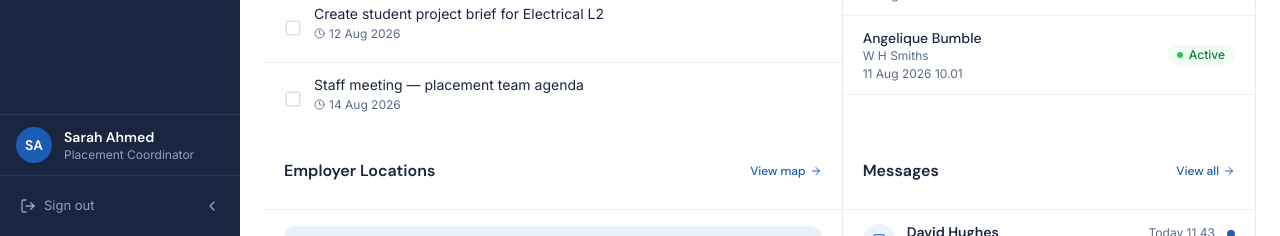
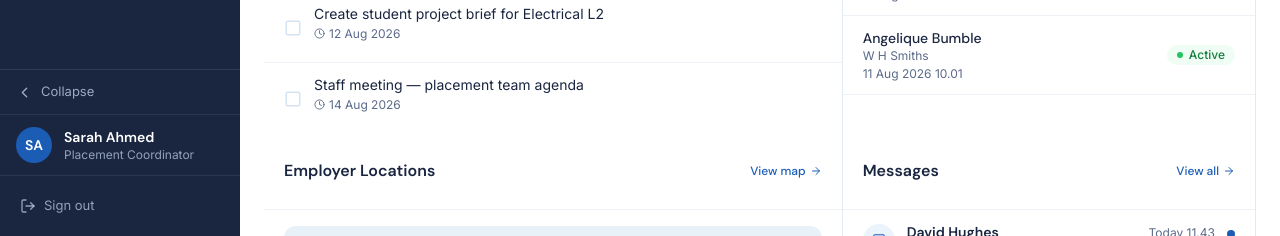
Before and after one commit to SophiePurewal/placepath-demo, a React (Vite) app: page / in a window 1280 px wide. Both pictures are taken after a click on the button "Sign in". Shown: the part 564-800 px from the top of the page. Built offline with nearby package versions, Linux system fonts and the light colour scheme.

Commit message:
Reposition and label sidebar collapse control

```diff
--- a/src/components/Sidebar.tsx
+++ b/src/components/Sidebar.tsx
@@ -244,14 +244,28 @@ export default function Sidebar({
         })}
       </nav>
 
-      {/* User + collapse */}
+      {/* Sidebar controls + user */}
       <div
         className="border-t"
         style={{ borderColor: "rgba(255,255,255,0.1)" }}
       >
+        {/* Collapse control sits above the signed-in user */}
+        <button
+          onClick={() => onCollapse(!collapsed)}
+          className={`sidebar-collapse hidden lg:flex w-full items-center py-2.5 transition-colors ${collapsed ? "justify-center px-2" : "gap-2 px-4"}`}
+          style={{ color: "rgba(200,214,236,0.75)", fontSize: 13 }}
+          aria-label={collapsed ? "Expand navigation" : "Collapse navigation"}
+        >
+          {collapsed ? <ChevronRight size={17} /> : <ChevronLeft size={17} />}
+          {!collapsed && <span>Collapse</span>}
+        </button>
+
         {/* User info */}
         {!collapsed && (
-          <div className="flex items-center gap-3 px-4 py-3">
+          <div
+            className="flex items-center gap-3 px-4 py-3 border-t"
+            style={{ borderColor: "rgba(255,255,255,0.08)" }}
+          >
             <div
               className="flex-shrink-0 flex items-center justify-center rounded-full text-sm font-semibold"
               style={{
@@ -281,7 +295,7 @@ export default function Sidebar({
           </div>
         )}
 
-        {/* Sign out + collapse toggle */}
+        {/* Sign out */}
         <div
           className="flex items-center px-3 py-2 gap-1 border-t"
           style={{ borderColor: "rgba(255,255,255,0.08)" }}
@@ -294,14 +308,6 @@ export default function Sidebar({
           >
             <LogOut size={16} />
             {!collapsed && <span className="nav-label">Sign out</span>}
-          </button>
-          <button
-            onClick={() => onCollapse(!collapsed)}
-            className="hidden lg:flex items-center justify-center p-2 rounded transition-colors ml-auto"
-            style={{ color: "rgba(200,214,236,0.7)" }}
-            aria-label={collapsed ? "Expand navigation" : "Collapse navigation"}
-          >
-            {collapsed ? <ChevronRight size={16} /> : <ChevronLeft size={16} />}
           </button>
         </div>
       </div>
```
